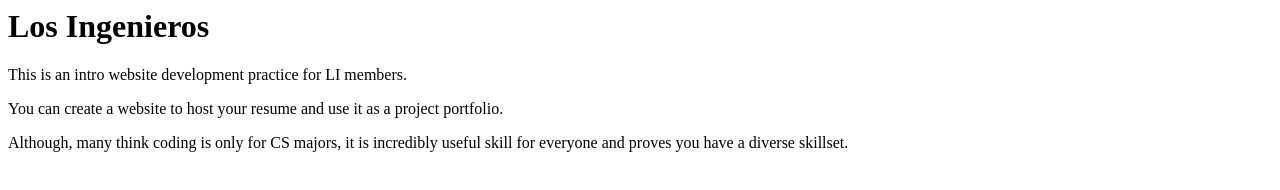
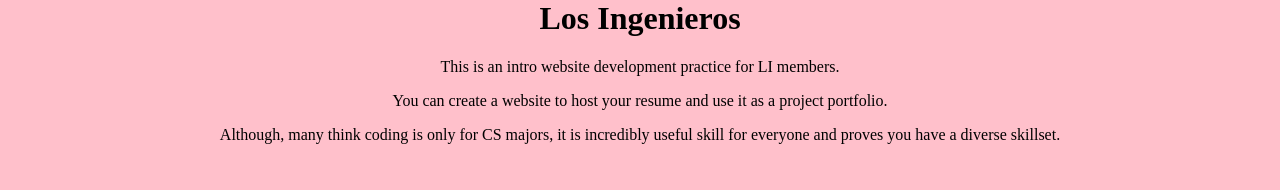
Before and after one commit to miguel-luis9/LI-Website, a plain HTML site: page index.html in a window 1280 px wide. Drawn offline with Linux system fonts and the light colour scheme.

Commit message:
added styling css file

```diff
--- a/index.html
+++ b/index.html
@@ -3,6 +3,7 @@
     <meta charset="UTF-8">
     <meta name="viewport" content="width=device-width, initial-scale=1.0">
     <title>Document</title>
+    <link rel="stylesheet" href="styles.css">
 </head>
 <body>
     <h1>Los Ingenieros</h1>
@@ -11,3 +12,7 @@
     <p>Although, many think coding is only for CS majors, it is incredibly useful skill for everyone and proves you have a diverse skillset.</p>
 </body>
 </html>
+<!-- we are hopefully on the main branch when we pull up the terminal, when git pages takes effect it will look at main branch. -->
+
+<!-- Go to settings and click on pages, then we set the branch to main and this tells pages that we want to host that website/project for us -->
+<!-- we want an html file to be the root/main -->
--- /dev/null
+++ b/styles.css
@@ -0,0 +1,5 @@
+body{
+    margin: 0;
+    background: pink;
+    text-align: center;
+}
```
